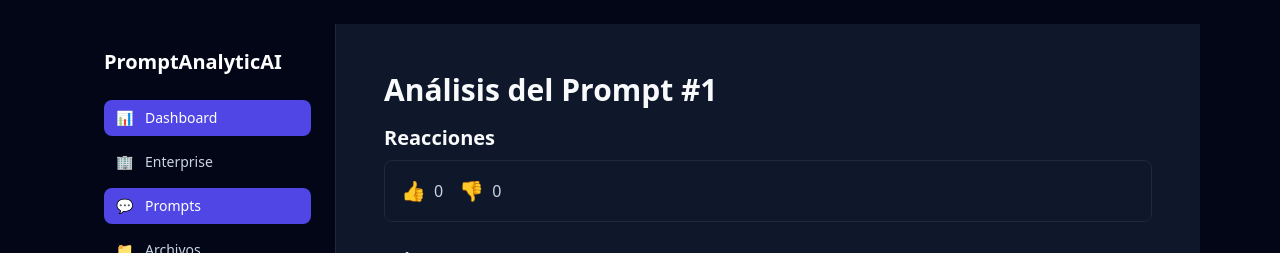
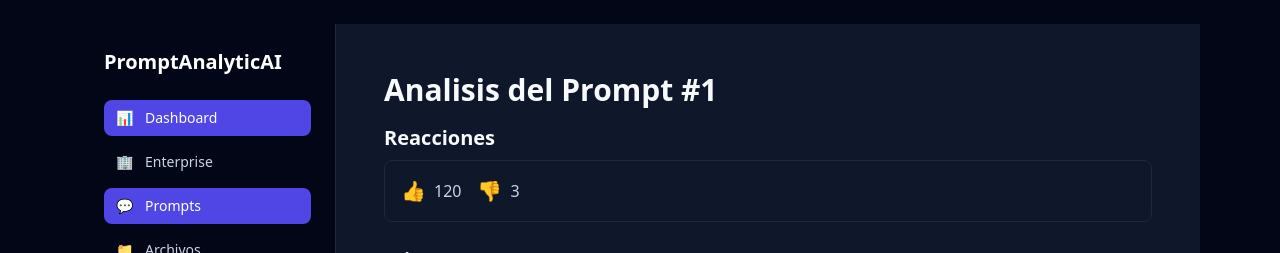
Before and after one commit to promptanalyticai-blip/promptanalyticai, a Next.js app: page /dashboard/prompts/1/analysis in a window 1280 px wide. Shown: the top 253 px of the page. Built offline with nearby package versions, Linux system fonts and the light colour scheme.

Commit message:
Fix Reactions props in analysis page

```diff
--- a/app/dashboard/prompts/[id]/analysis/page.tsx
+++ b/app/dashboard/prompts/[id]/analysis/page.tsx
@@ -9,11 +9,12 @@ export default function PromptAnalysisPage({ params }) {
 
   return (
     <div className="fade-in p-6">
-      <h1 className="text-3xl font-bold mb-4">Análisis del Prompt #{id}</h1>
+      <h1 className="text-3xl font-bold mb-4">Analisis del Prompt #{id}</h1>
 
       <div className="mb-6">
         <h2 className="text-xl font-semibold mb-2">Reacciones</h2>
-        <Reactions reactions={["👍", "🔥", "💡"]} />
+        <Reactions likes={120} dislikes={3} />
+
       </div>
 
       <div className="mb-6">
```
